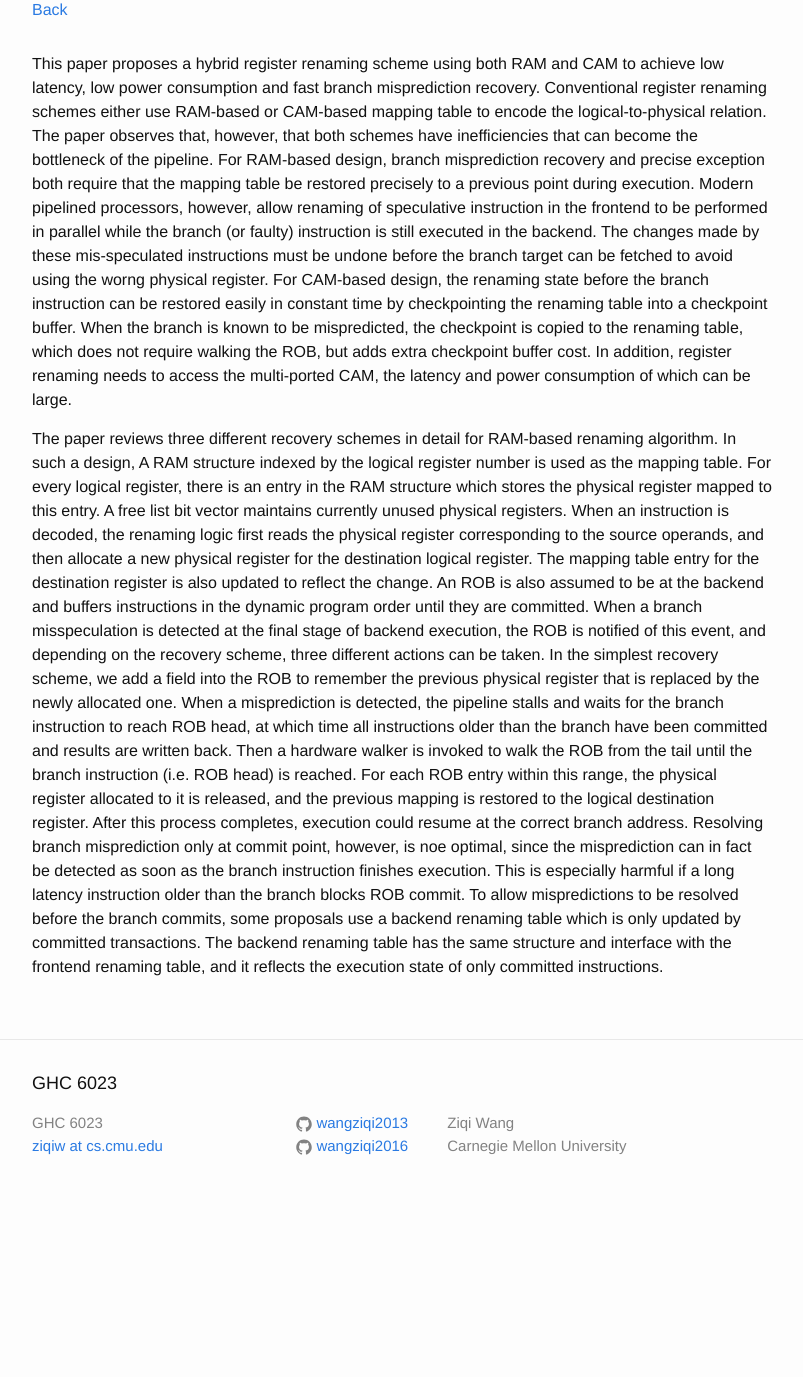
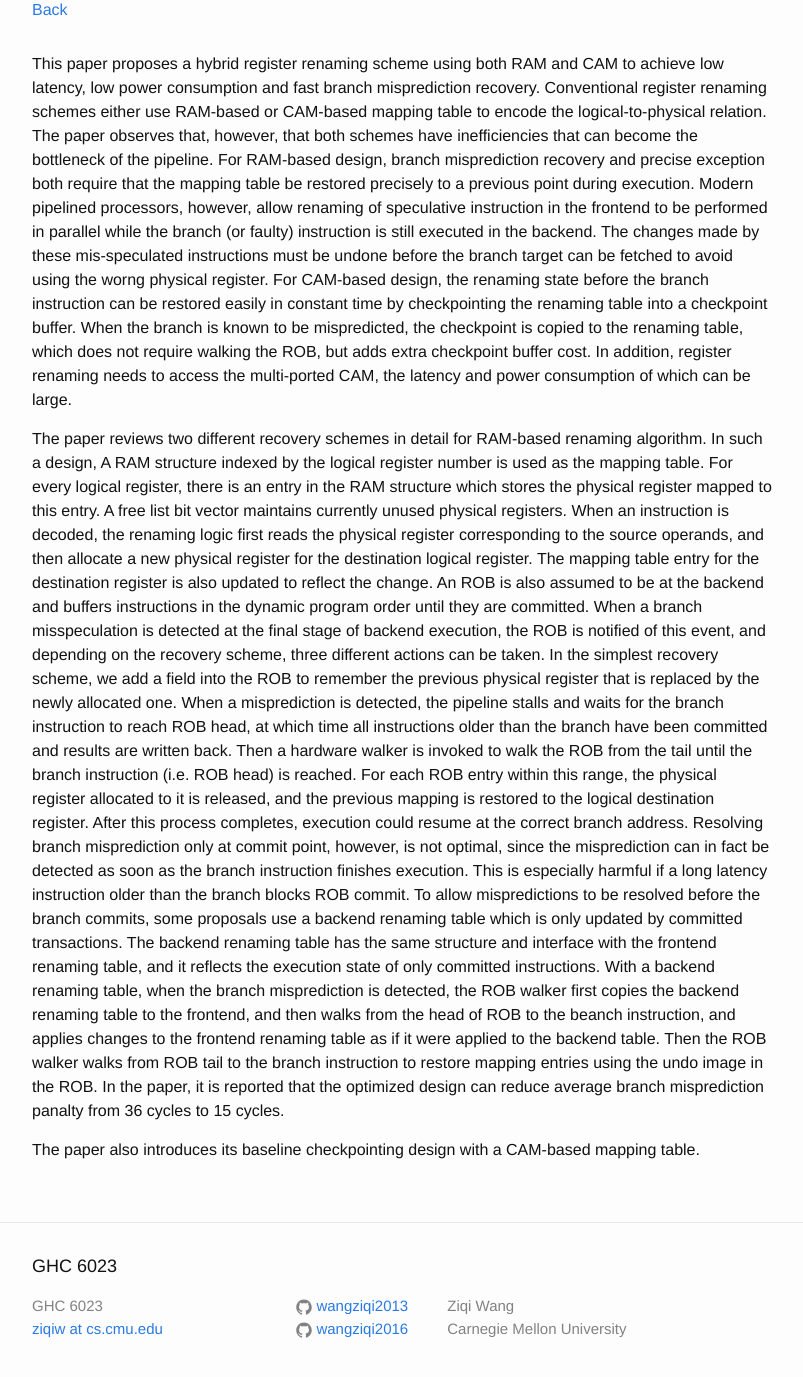
Before and after one commit to wangziqi2013/wangziqi2013.github.io, a Jekyll site: the page built from _posts/2019-09-13-efficient-reg-renaming-and-recovery-for-hp-cpu.markdown, in a window 1280 px wide and 1400 px high, scrolled down 482 px. Shown: the top 1377 px of the window, without its empty margins (238-1041 px from the left). Built offline with Jekyll 4.4.1, drawn with Linux system fonts in a browser that asks for light colours; before the commit the page ends 1699 px from its top, so only the background shows below that.

Commit message:
Finish second scheme

```diff
--- a/_posts/2019-09-13-efficient-reg-renaming-and-recovery-for-hp-cpu.markdown
+++ b/_posts/2019-09-13-efficient-reg-renaming-and-recovery-for-hp-cpu.markdown
@@ -26,7 +26,7 @@ When the branch is known to be mispredicted, the checkpoint is copied to the ren
 the ROB, but adds extra checkpoint buffer cost. In addition, register renaming needs to access the multi-ported CAM, the
 latency and power consumption of which can be large.
 
-The paper reviews three different recovery schemes in detail for RAM-based renaming algorithm. In such a design, A RAM structure
+The paper reviews two different recovery schemes in detail for RAM-based renaming algorithm. In such a design, A RAM structure
 indexed by the logical register number is used as the mapping table. For every logical register, there is an entry in
 the RAM structure which stores the physical register mapped to this entry. A free list bit vector maintains currently
 unused physical registers. When an instruction is decoded, the renaming logic first reads the physical register corresponding
@@ -40,9 +40,15 @@ waits for the branch instruction to reach ROB head, at which time all instructio
 and results are written back. Then a hardware walker is invoked to walk the ROB from the tail until the branch instruction
 (i.e. ROB head) is reached. For each ROB entry within this range, the physical register allocated to it is released,
 and the previous mapping is restored to the logical destination register. After this process completes, execution could
-resume at the correct branch address. Resolving branch misprediction only at commit point, however, is noe optimal, since
+resume at the correct branch address. Resolving branch misprediction only at commit point, however, is not optimal, since
 the misprediction can in fact be detected as soon as the branch instruction finishes execution. This is especially harmful
 if a long latency instruction older than the branch blocks ROB commit. To allow mispredictions to be resolved before the
 branch commits, some proposals use a backend renaming table which is only updated by committed transactions. The backend
 renaming table has the same structure and interface with the frontend renaming table, and it reflects the execution
-state of only committed instructions.
+state of only committed instructions. With a backend renaming table, when the branch misprediction is detected, the ROB
+walker first copies the backend renaming table to the frontend, and then walks from the head of ROB to the beanch instruction,
+and applies changes to the frontend renaming table as if it were applied to the backend table. Then the ROB walker walks
+from ROB tail to the branch instruction to restore mapping entries using the undo image in the ROB. In the paper, it is
+reported that the optimized design can reduce average branch misprediction panalty from 36 cycles to 15 cycles.
+
+The paper also introduces its baseline checkpointing design with a CAM-based mapping table.
```
